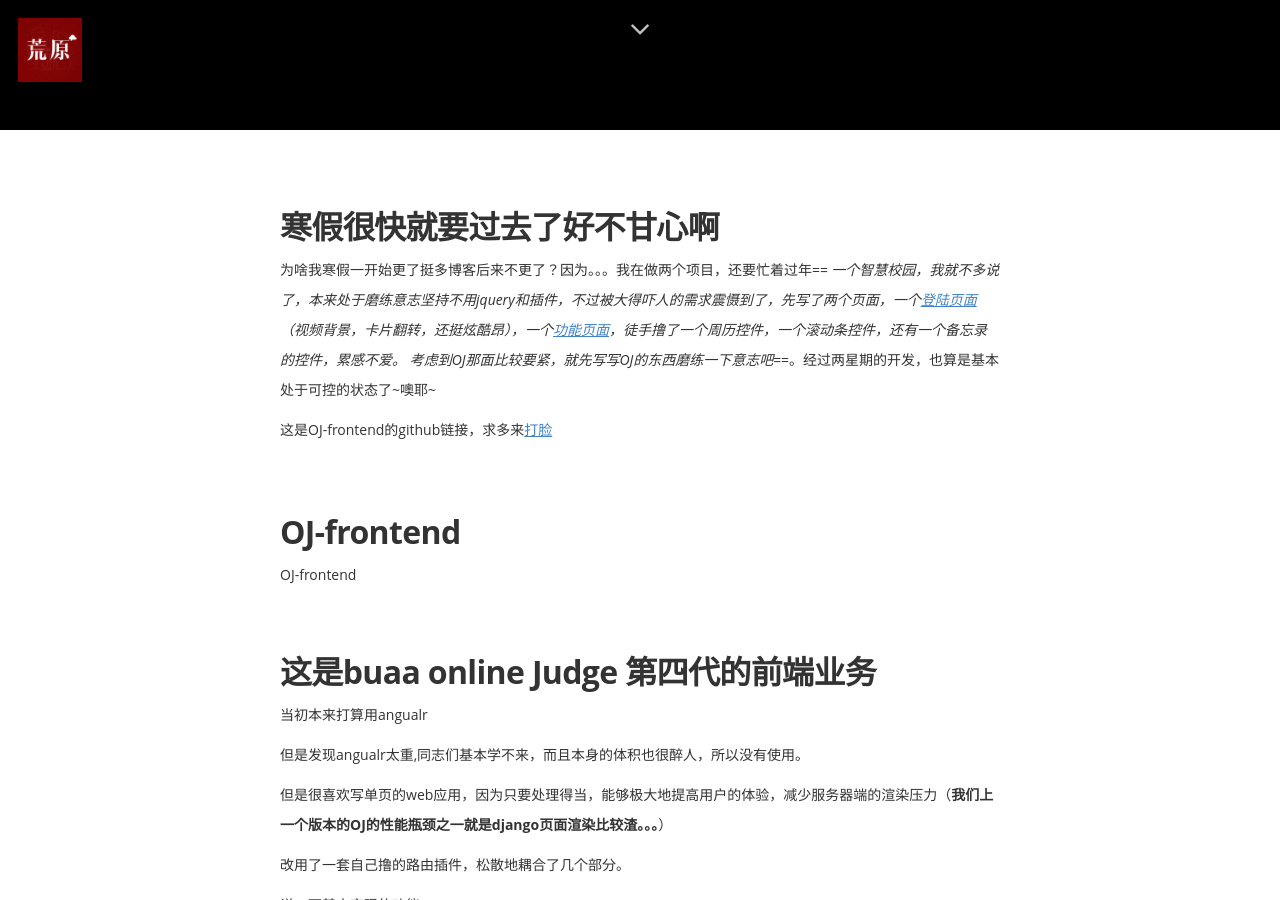
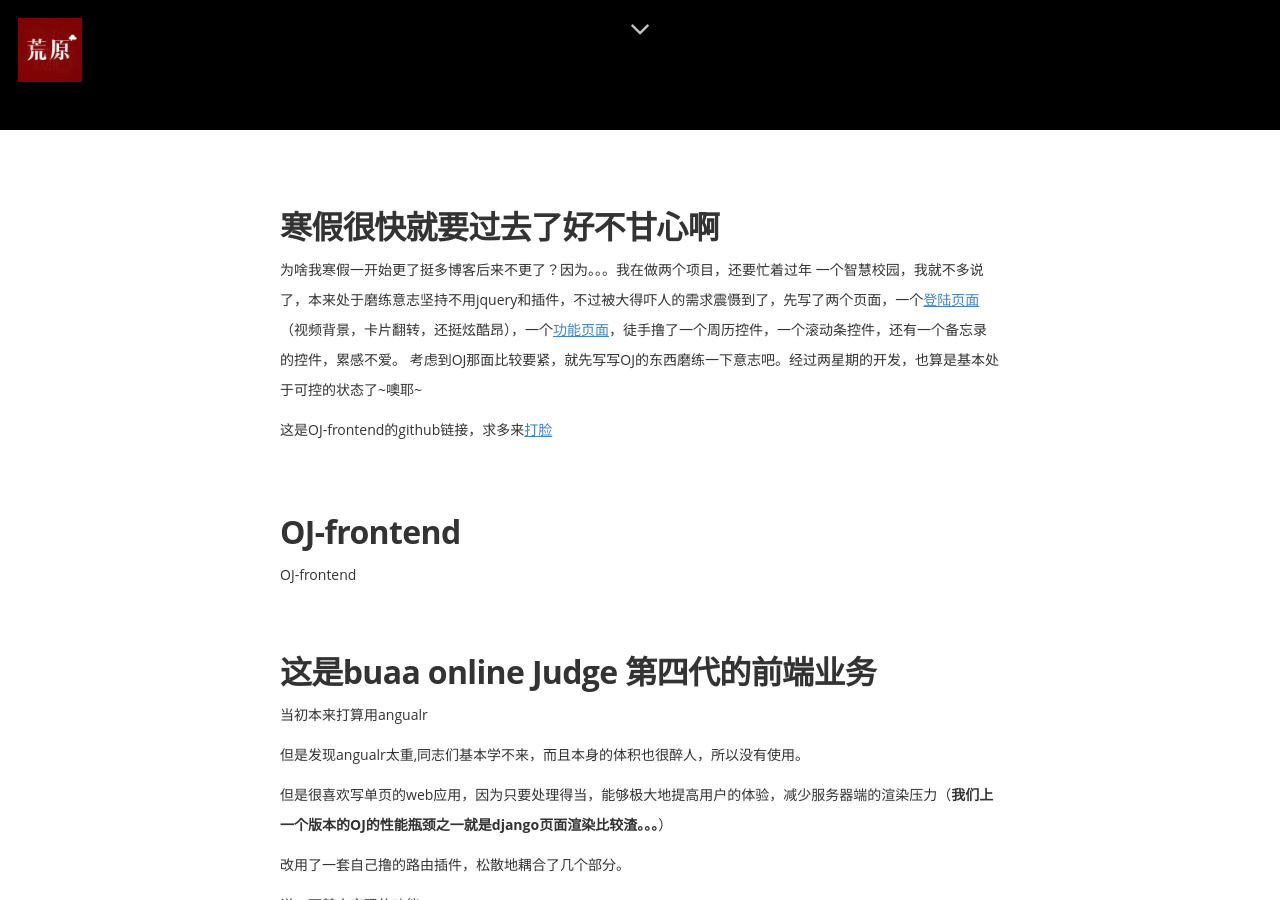
Before and after one commit to wcqblog/wcqblog.github.io, a Jekyll site: the page built from _posts/2015-2-27-OJ-fronte-jRouter.markdown, in a window 1280 px wide and 900 px high, scrolled down 770 px. Built offline with Jekyll 4.4.1, drawn with Linux system fonts in a browser that asks for light colours; nearby versions of some CDN libraries; some web fonts are replaced; Markdown is read by kramdown in place of the engine named in the settings; comment, search, counter and statistics services are not loaded.

```diff
--- a/_posts/2015-2-27-OJ-fronte-jRouter.markdown
+++ b/_posts/2015-2-27-OJ-fronte-jRouter.markdown
@@ -8,9 +8,9 @@ image: /assets/article_images/2015-01-25-webgl-shader/plexus.jpg
 ---
 ##寒假很快就要过去了好不甘心啊
 
-为啥我寒假一开始更了挺多博客后来不更了？因为。。。我在做两个项目，还要忙着过年=_=
+为啥我寒假一开始更了挺多博客后来不更了？因为。。。我在做两个项目，还要忙着过年
 一个智慧校园，我就不多说了，本来处于磨练意志坚持不用jquery和插件，不过被大得吓人的需求震慑到了，先写了两个页面，一个[登陆页面](http://wungcq.github.io/static/templates/login.html)（视频背景，卡片翻转，还挺炫酷昂），一个[功能页面](http://wungcq.github.io/static/templates/index.html)，徒手撸了一个周历控件，一个滚动条控件，还有一个备忘录的控件，累感不爱。
-考虑到OJ那面比较要紧，就先写写OJ的东西磨练一下意志吧=_=。经过两星期的开发，也算是基本处于可控的状态了~噢耶~
+考虑到OJ那面比较要紧，就先写写OJ的东西磨练一下意志吧。经过两星期的开发，也算是基本处于可控的状态了~噢耶~
 
 这是OJ-frontend的github链接，求多来[打脸](https://github.com/WunGCQ/OJ-frontend)
 
```
